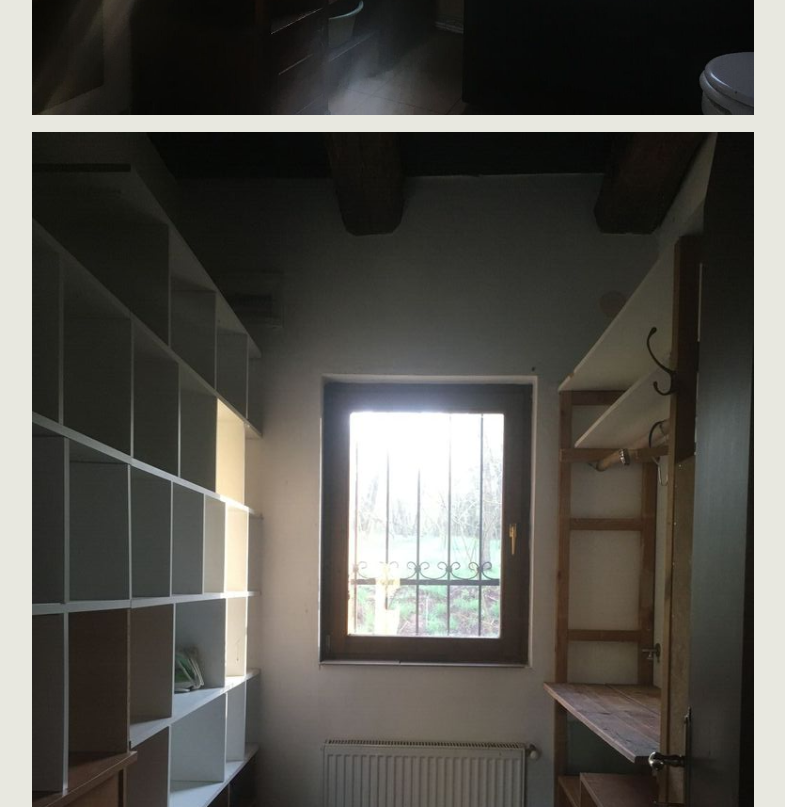
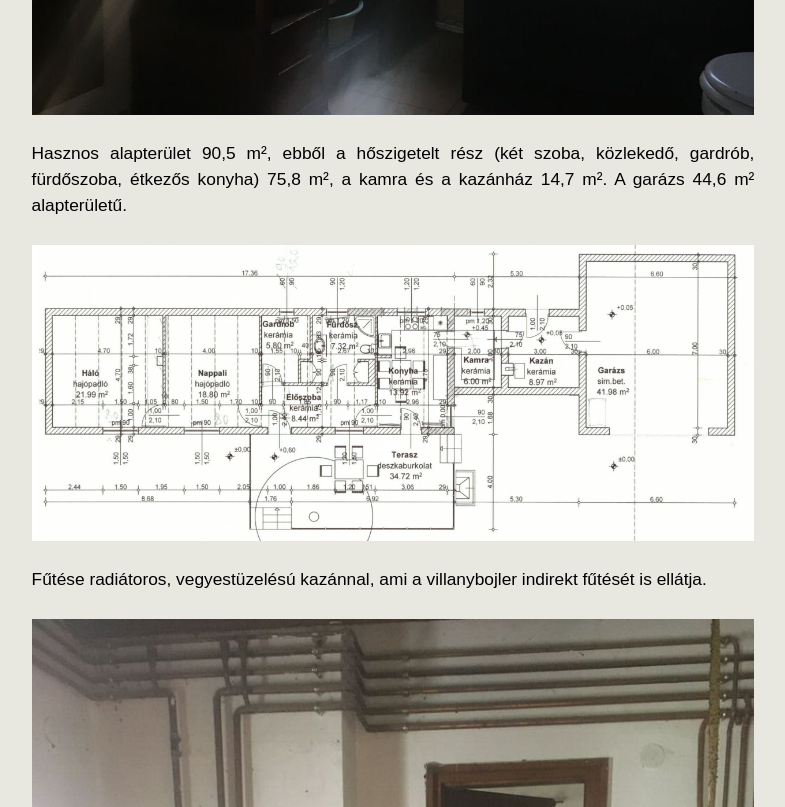
Before and after one commit to diviaki/www, a plain HTML site: page public_html/tanyaelado.html in a window 1280 px wide. Shown: the part 2893-3700 px from the top of the page, without its empty margins (247-1032 px from the left). Drawn offline with Linux system fonts and the light colour scheme.

Commit message:
Update tanyaelado gardrob fotó ki

```diff
--- a/public_html/tanyaelado.html
+++ b/public_html/tanyaelado.html
@@ -13,8 +13,7 @@
 <h3>Az épület bemutatása</h3>
 <p>Régi erdészház újraépítésével épült 2007-ben, beton alapra, téglából, látszó gerendás födémmel, 2 rétegű fa nyílászárókkal, laminált padló és kerámia burkolatokkal.
 2020-ban kapott 10 cm-es homlokzati hőszigetelést, 2025-ben külső-belső festést, a konyha új vízálló laminált, a terasz kerámia burkolatot.</p>
-<p><img src="konyha.jpg" /> <img src="eloszoba2.jpg" /> <img
-src="furdo.jpg" /> <img src="gardrob.jpg" /></p>
+<p><img src="konyha.jpg" /> <img src="eloszoba2.jpg" /> <img src="furdo.jpg" /> </p>
 <p>Hasznos alapterület 90,5 m², ebből a hőszigetelt rész (két szoba, közlekedő, gardrób, fürdőszoba, étkezős konyha) 75,8 m², a kamra és a kazánház 14,7 m². A garázs 44,6 m² alapterületű.</p>
 <p><img src="alaprajz.jpg" /></p>
 <p>Fűtése radiátoros, vegyestüzelésú kazánnal, ami a villanybojler indirekt fűtését is ellátja.</p>
```
